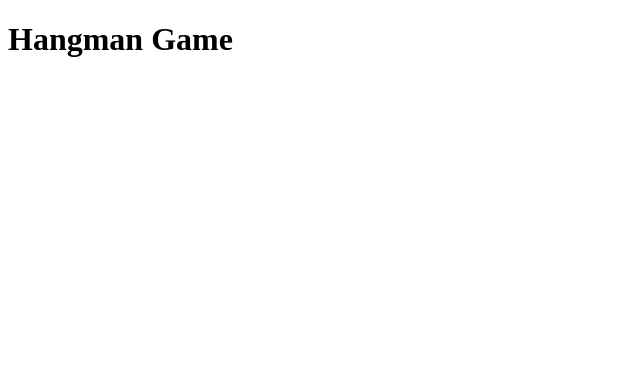
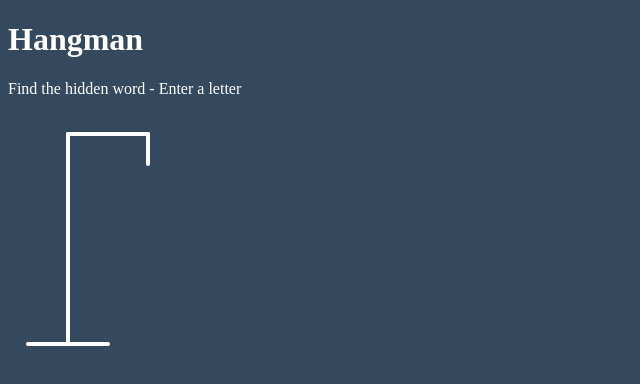
Before and after one commit to xaviguasch/hangman-vanilla-js-miniapp, a website: page index.html in a window 1280 px wide. Shown: the whole page, without its empty margins (0-640 px from the left). Drawn offline with Linux system fonts and the light colour scheme.

Commit message:
added hangman figure to the html with svg

```diff
--- a/index.html
+++ b/index.html
@@ -7,7 +7,28 @@
     <title>Hangman Game</title>
   </head>
   <body>
-    <h1>Hangman Game</h1>
+    <h1>Hangman</h1>
+    <p>Find the hidden word - Enter a letter</p>
+    <div class="game-container">
+      <svg height="250" width="200" class="figure-container">
+        <!-- Rod -->
+        <line x1="60" y1="20" x2="140" y2="20" />
+        <line x1="140" y1="20" x2="140" y2="50" />
+        <line x1="60" y1="20" x2="60" y2="230" />
+        <line x1="20" y1="230" x2="100" y2="230" />
+
+        <!-- Head -->
+        <circle cx="140" cy="70" r="20" class="figure-part" />
+        <!-- Body -->
+        <line x1="140" y1="90" x2="140" y2="150" class="figure-part" />
+        <!-- Arms -->
+        <line x1="140" y1="120" x2="120" y2="100" class="figure-part" />
+        <line x1="140" y1="120" x2="160" y2="100" class="figure-part" />
+        <!-- Legs -->
+        <line x1="140" y1="150" x2="120" y2="180" class="figure-part" />
+        <line x1="140" y1="150" x2="160" y2="180" class="figure-part" />
+      </svg>
+    </div>
 
     <script src="./script.js"></script>
   </body>
--- a/style.css
+++ b/style.css
@@ -0,0 +1,15 @@
+body {
+  background-color: #34495e;
+  color: #fff;
+}
+
+.figure-container {
+  fill: transparent;
+  stroke: #fff;
+  stroke-width: 4px;
+  stroke-linecap: round;
+}
+
+.figure-part {
+  display: none;
+}
```
